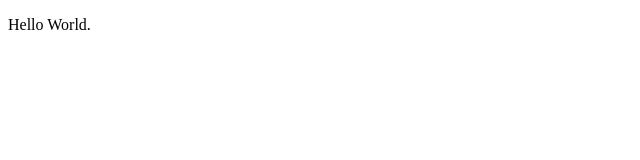
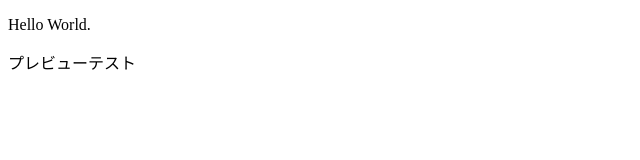
Before and after one commit to yamato17/NetlifyHandsOn, a plain HTML site: page public/index.html in a window 1280 px wide. Shown: the whole page, without its empty margins (0-640 px from the left). Drawn offline with Linux system fonts and the light colour scheme.

Commit message:
preview test

```diff
--- a/public/index.html
+++ b/public/index.html
@@ -6,5 +6,6 @@
     </head>
     <body>
         <p>Hello World.</p>
+        <p>プレビューテスト</p>
     </body>
 </html>
```
